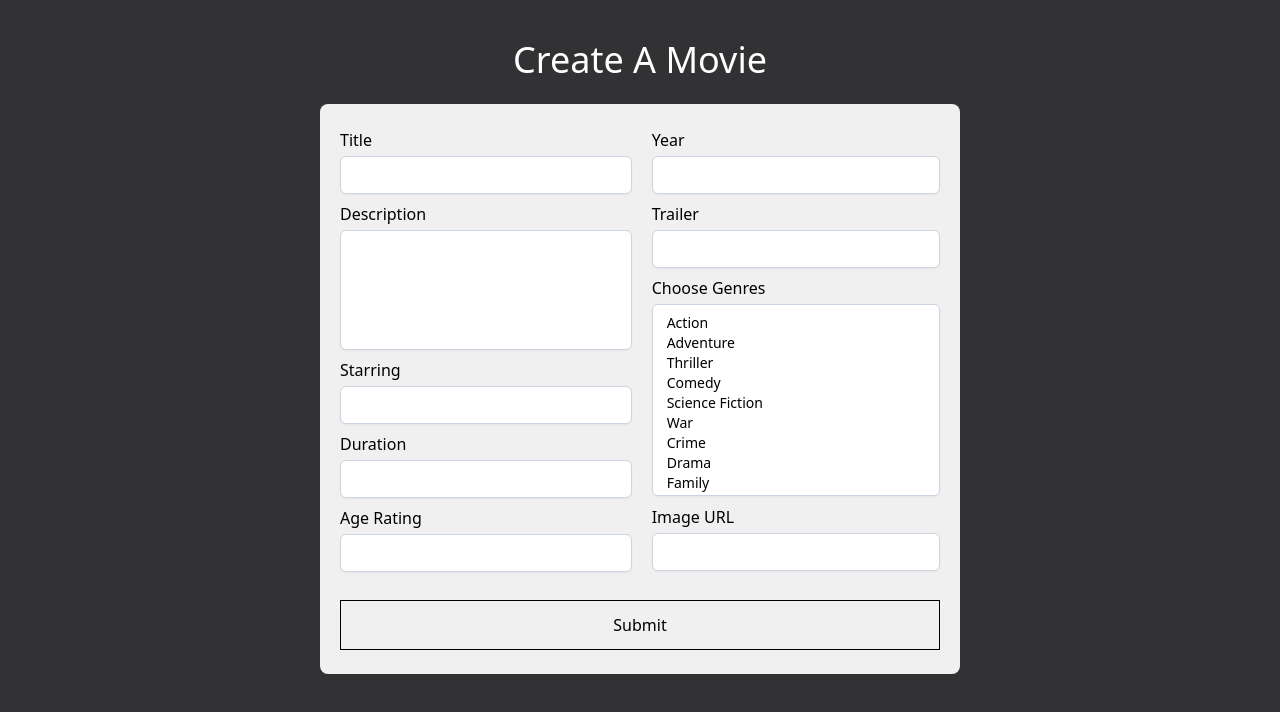
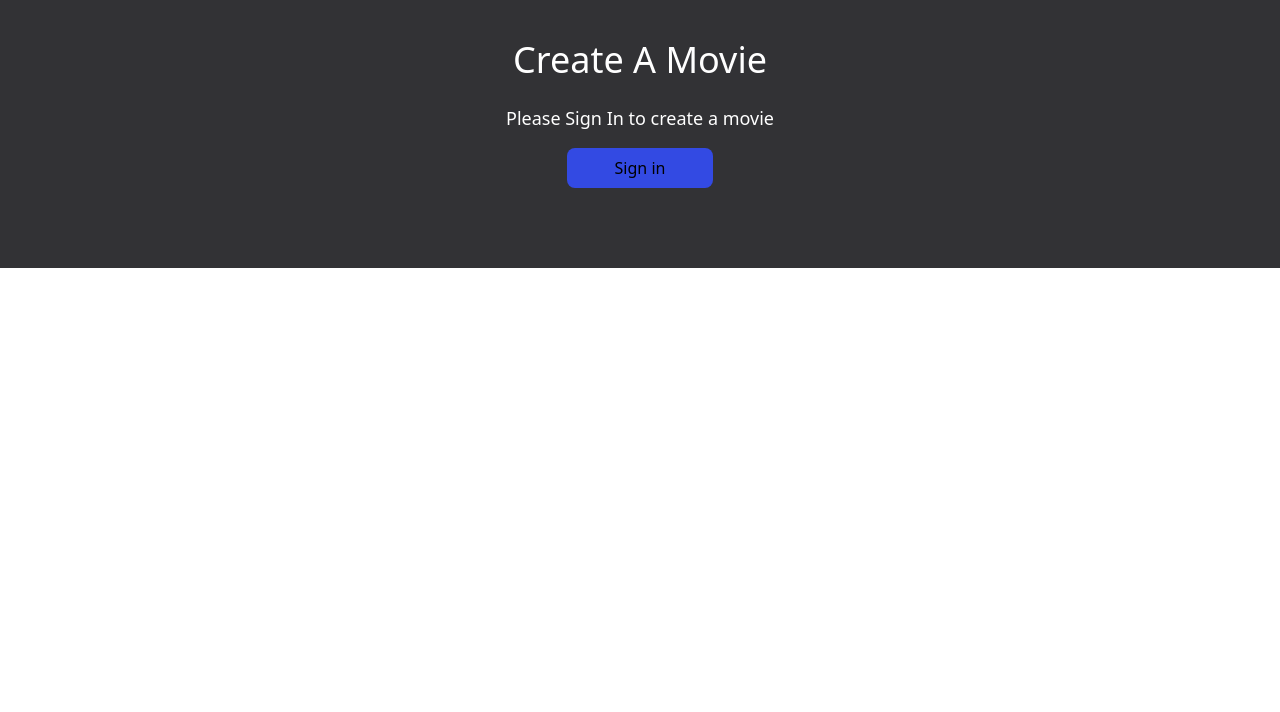
Before and after one commit to renato76/next-movies-frontend, a Next.js app: page /create-movie in a window 1280 px wide. Shown: the top 712 px of the page. Built offline with nearby package versions, Linux system fonts and the light colour scheme; no server answers.

Commit message:
make create movie only available to signed in users

```diff
--- a/src/pages/create-movie.tsx
+++ b/src/pages/create-movie.tsx
@@ -1,6 +1,7 @@
 import React from "react"
 import { useMutation, useQuery, useQueryClient } from "react-query"
 import { useRouter } from "next/router"
+import { useSession, signIn } from "next-auth/react"
 import { createMovie } from "@/mutations/createMovie"
 import { Formik, Form, Field } from "formik"
 import { TextField } from "@/components/TextField"
@@ -33,6 +34,8 @@ const CreateMovie = () => {
 
   const router = useRouter()
 
+  const { data: session } = useSession()
+
   const queryClient = useQueryClient()
 
   const { mutateAsync: createMovieMutate, isLoading: isSubmittingCreate } =
@@ -48,20 +51,42 @@ const CreateMovie = () => {
     router.push("./")
   }
   return (
-    <div className="text-center pt-10 pb-20 h-screen bg-[#323235]">
+    <div className="text-center pt-10 pb-20 h-full bg-[#323235]">
       <h1 className="text-white text-4xl text-bold">Create A Movie</h1>
+      {!session && (
+        <>
+          <div>
+            <h2 className="text-white mt-6 text-lg">
+              Please Sign In to create a movie
+            </h2>
+          </div>
+          <div className="mt-4">
+            <button
+              onClick={() => signIn()}
+              className="px-12 py-2 bg-[#334ae3] rounded-lg cursor-pointer"
+            >
+              Sign in
+            </button>
+          </div>
+        </>
+      )}
+      {session && (
         <Formik
           initialValues={initialValues}
           onSubmit={async (values) => {
             handleSubmit(values)
           }}
         >
-        <div className="flex justify-center mt-6 w-1/2 m-auto text-start rounded-lg px-5 py-6 bg-[#f0f0f0]">
+          <div className="flex justify-center mt-6 w-5/6 md:max-w-[650px] m-auto text-start rounded-lg px-5 py-6 bg-[#f0f0f0]">
             <Form>
               <div className="flex flex-col md:flex-row md:space-x-5">
                 <div>
                   <TextField label="Title" name="title" type="text" />
-                <TextArea label="Description" name="description" type="text" />
+                  <TextArea
+                    label="Description"
+                    name="description"
+                    type="text"
+                  />
                   <TextField label="Starring" name="starring" type="text" />
                   <TextField label="Duration" name="duration" type="text" />
                   <TextField label="Age Rating" name="ageRating" type="text" />
@@ -106,6 +131,7 @@ const CreateMovie = () => {
             </Form>
           </div>
         </Formik>
+      )}
     </div>
   )
 }
```
Lines whose indentation alone changed are shown as unchanged.
